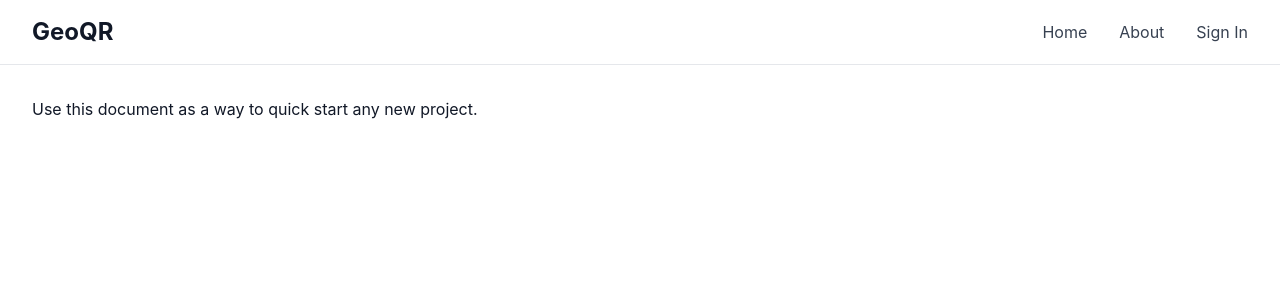
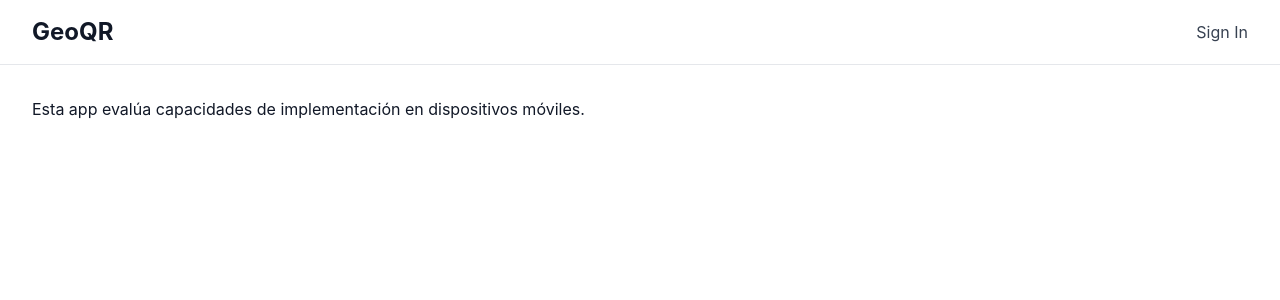
Before and after one commit to amilube/geoqr, a Django app: template apps/templates/pages/home.html in a window 1280 px wide. Shown: the top 300 px of the page. Run offline with Django 5.2, Linux system fonts and the light colour scheme; the template is opened without the code that fills it, so the values that code supplies are empty; some libraries are stand-ins or nearby versions.

Commit message:
Elimino flujos de usuario innecesarios para la prueba de la app

```diff
--- a/apps/templates/base.html
+++ b/apps/templates/base.html
@@ -68,11 +68,9 @@
         </div>
         <!-- Desktop Navigation -->
         <div class="hidden md:flex md:items-center md:space-x-8">
-          <a class="text-gray-700 hover:text-gray-900 transition" href="{% url 'home' %}">Home</a>
-          <a class="text-gray-700 hover:text-gray-900 transition" href="{% url 'about' %}">About</a>
           {% if request.user.is_authenticated %}
             <a class="text-gray-700 hover:text-gray-900 transition" href="{% url 'users:detail' request.user.pk %}">{% translate "My Profile" %}</a>
-            <a class="text-gray-700 hover:text-gray-900 transition" href="{% url 'account_logout' %}">{% translate "Sign Out" %}</a>
+            <a class="block px-3 py-2 rounded-md text-red-700 hover:text-red-900 hover:bg-red-100 transition" href="{% url 'account_logout' %}">{% translate "Sign Out" %}</a>
           {% else %}
             {% if ACCOUNT_ALLOW_REGISTRATION %}
               <a id="sign-up-link" class="text-gray-700 hover:text-gray-900 transition" href="{% url 'account_signup' %}">{% translate "Sign Up" %}</a>
@@ -85,11 +83,9 @@
     <!-- Mobile Navigation Menu -->
     <div id="mobile-menu" class="hidden md:hidden border-t border-gray-200">
       <div class="px-2 pt-2 pb-3 space-y-1">
-        <a class="block px-3 py-2 rounded-md text-base font-medium text-gray-700 hover:bg-gray-100 transition" href="{% url 'home' %}">Home</a>
-        <a class="block px-3 py-2 rounded-md text-base font-medium text-gray-700 hover:bg-gray-100 transition" href="{% url 'about' %}">About</a>
         {% if request.user.is_authenticated %}
-          <a class="block px-3 py-2 rounded-md text-base font-medium text-gray-700 hover:bg-gray-100 transition" href="{% url 'users:detail' request.user.pk %}">{% translate "My Profile" %}</a>
-          <a class="block px-3 py-2 rounded-md text-base font-medium text-gray-700 hover:bg-gray-100 transition" href="{% url 'account_logout' %}">{% translate "Sign Out" %}</a>
+          {% comment %} <a class="block px-3 py-2 rounded-md text-base font-medium text-gray-700 hover:bg-gray-100 transition" href="{% url 'users:detail' request.user.pk %}">{% translate "My Profile" %}</a> {% endcomment %}
+          <a class="block px-3 py-2 rounded-md text-red font-medium text-red-700 hover:bg-red-100 transition" href="{% url 'account_logout' %}">{% translate "Sign Out" %}</a>
         {% else %}
           {% if ACCOUNT_ALLOW_REGISTRATION %}
             <a id="sign-up-link-mobile" class="block px-3 py-2 rounded-md text-base font-medium text-gray-700 hover:bg-gray-100 transition" href="{% url 'account_signup' %}">{% translate "Sign Up" %}</a>
@@ -116,7 +112,7 @@
     {% endif %}
     {% block main %}
       {% block content %}
-        <p>Use this document as a way to quick start any new project.</p>
+        <p>Esta app evalúa capacidades de implementación en dispositivos móviles.</p>
       {% endblock content %}
     {% endblock main %}
   </div>
--- a/config/settings/base.py
+++ b/config/settings/base.py
@@ -107,7 +107,7 @@ AUTHENTICATION_BACKENDS = [
 # https://docs.djangoproject.com/en/dev/ref/settings/#auth-user-model
 AUTH_USER_MODEL = "users.User"
 # https://docs.djangoproject.com/en/dev/ref/settings/#login-redirect-url
-LOGIN_REDIRECT_URL = "users:redirect"
+LOGIN_REDIRECT_URL = "home"
 # https://docs.djangoproject.com/en/dev/ref/settings/#login-url
 LOGIN_URL = "account_login"
 
```
